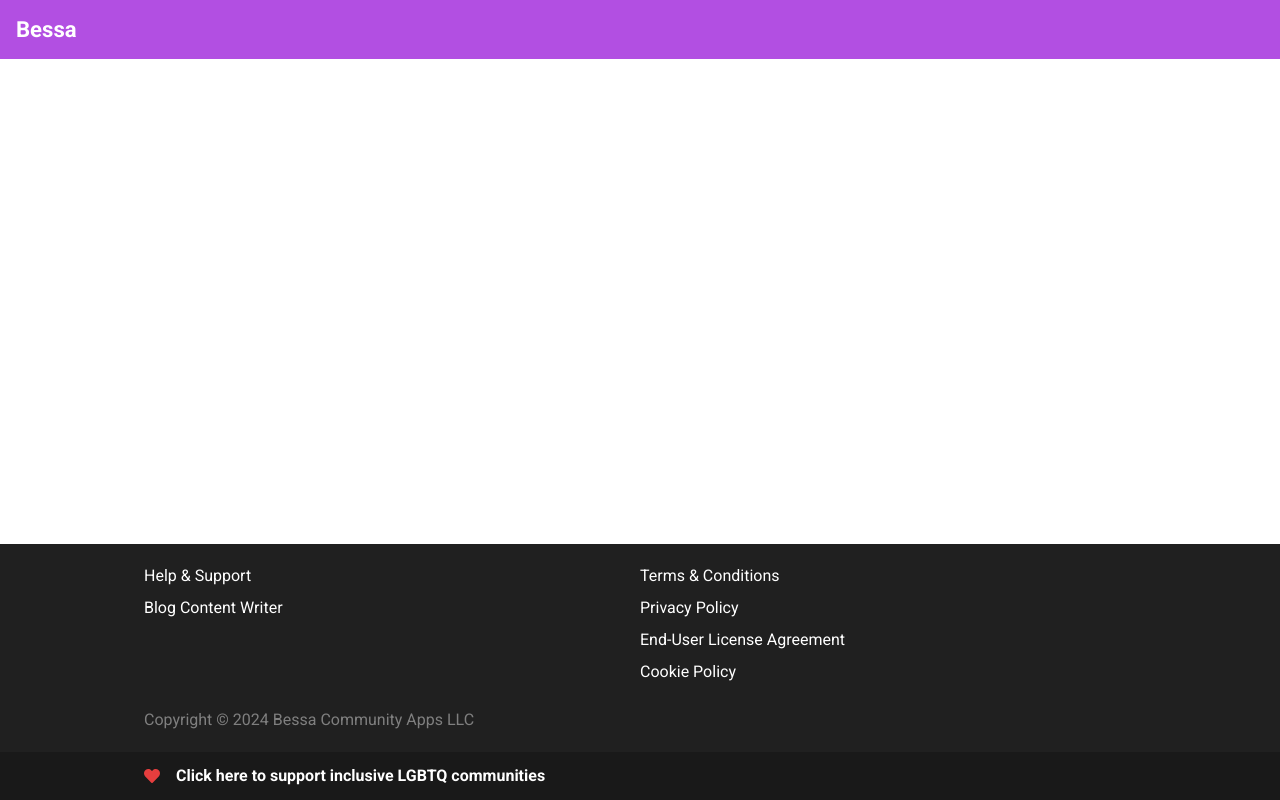
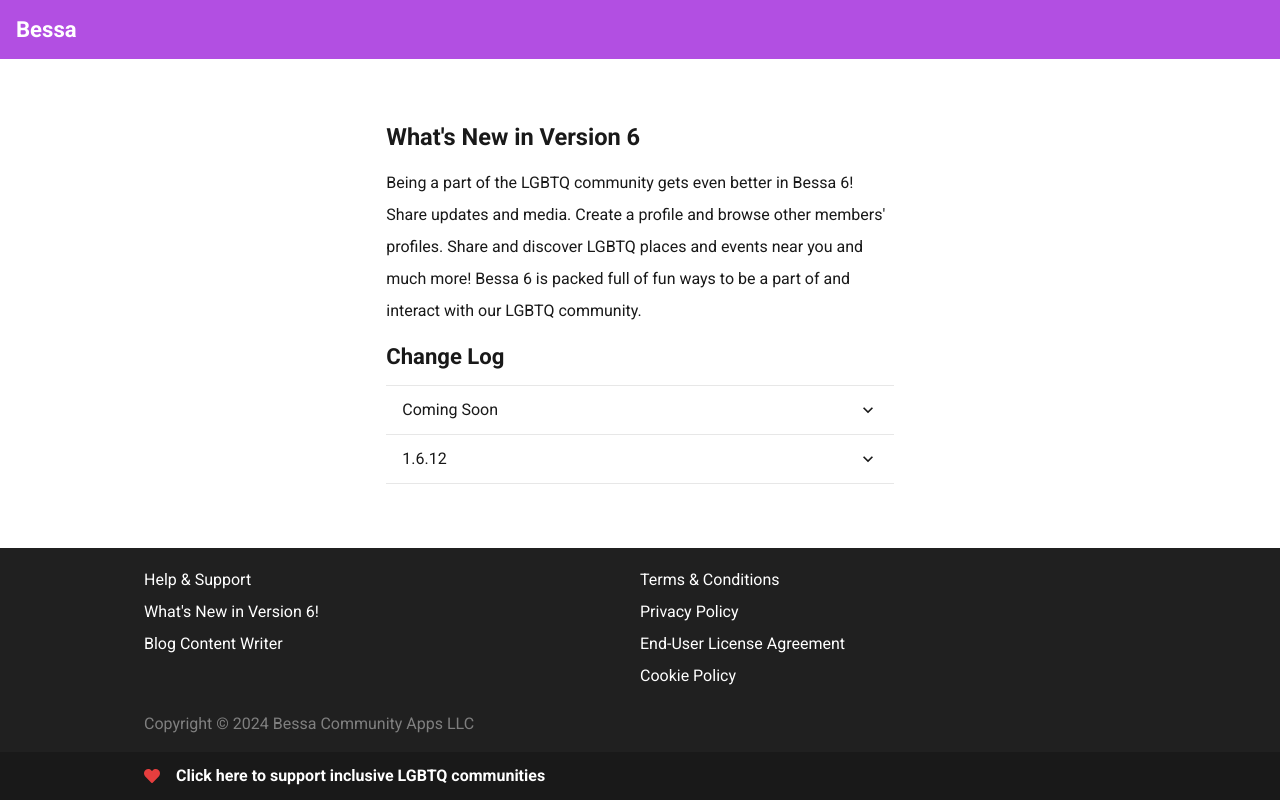
Before and after one commit to bessaapps/bessa-website, a Next.js app: page /whats-new in a window 1280 px wide. Before the commit this address had no page. Built offline with nearby package versions, Linux system fonts and the light colour scheme.

Commit message:
Think twice, code once.

```diff
--- a/app/sitemap.js
+++ b/app/sitemap.js
@@ -14,6 +14,12 @@ export default function sitemap() {
     },
     {
       url: "https://getbessa.com/support",
+      lastModified: new Date(),
+      changeFrequency: "daily",
+      priority: 0.7
+    },
+    {
+      url: "https://getbessa.com/whats-new",
       lastModified: new Date(),
       changeFrequency: "daily",
       priority: 0.7
--- /dev/null
+++ b/app/whats-new/page.js
@@ -0,0 +1,109 @@
+import {
+  Container,
+  Heading,
+  ListItem,
+  Text,
+  UnorderedList,
+  Accordion,
+  AccordionPanel,
+  AccordionButton,
+  AccordionItem,
+  Box,
+  AccordionIcon
+} from "@chakra-ui/react";
+import { title, url } from "@/utils/constants";
+
+export const metadata = {
+  title: `What's New in Version 6! | ${title}`,
+  description:
+    "Being a part of the LGBTQ community gets even better in Bessa 6! It's packed full of fun ways to be a part of and interact with our LGBTQ community.",
+  openGraph: {
+    title: `What's New in Version 6! | ${title}`,
+    description:
+      "Being a part of the LGBTQ community gets even better in Bessa 6! It's packed full of fun ways to be a part of and interact with our LGBTQ community.",
+    url: `${url}/whats-new`,
+    siteName: "Bessa",
+    images: [
+      {
+        url: `${url}/images/social.png`,
+        width: 800,
+        height: 600
+      }
+    ],
+    locale: "en_US",
+    type: "website"
+  }
+};
+
+const jsonLd = {
+  "@context": "https://schema.org",
+  "@type": "BlogPosting",
+  headline: `What's New in Version 6! | ${title}`,
+  url: `${url}/whats-new`,
+  image: `${url}/images/social.png`,
+  datePublished: "2024-07-21T00:00:00+00:00",
+  dateModified: "2024-07-21T00:00:00+00:00",
+  author: "Topher"
+};
+
+export default function WhatsNew() {
+  const changes = [
+    {
+      button: "Coming Soon",
+      items: ["Automatically Load More Members", "Improved Data Security"]
+    },
+    {
+      button: "1.6.12",
+      items: [
+        "New Flair Banner on your Profile",
+        "See Place Reviews in your Feed",
+        "Search Places in the Map",
+        "Birthdays!",
+        "Fixed Notifications Count"
+      ]
+    }
+  ];
+
+  return (
+    <section>
+      <script
+        type={"application/ld+json"}
+        dangerouslySetInnerHTML={{ __html: JSON.stringify(jsonLd) }}
+      />
+      <Container py={16}>
+        <Heading as={"h1"} mb={4}>
+          What&apos;s New in Version 6
+        </Heading>
+        <Text mb={4}>
+          Being a part of the LGBTQ community gets even better in Bessa 6! Share
+          updates and media. Create a profile and browse other members&apos;
+          profiles. Share and discover LGBTQ places and events near you and much
+          more! Bessa 6 is packed full of fun ways to be a part of and interact
+          with our LGBTQ community.
+        </Text>
+        <Heading as={"h2"} mb={4}>
+          Change Log
+        </Heading>
+        <Accordion>
+          {changes?.map((change, index) => (
+            <AccordionItem key={index}>
+              <AccordionButton>
+                <Box flex={1} textAlign={"left"}>
+                  {change?.button}
+                </Box>
+                <AccordionIcon />
+              </AccordionButton>
+              <AccordionPanel pb={4}>
+                <UnorderedList spacing={2} mb={4}>
+                  {change?.items?.map((item, index) => (
+                    <ListItem key={index}>{item}</ListItem>
+                  ))}
+                </UnorderedList>
+              </AccordionPanel>
+            </AccordionItem>
+          ))}
+        </Accordion>
+      </Container>
+    </section>
+  );
+}
--- a/components/navigation/Footer.js
+++ b/components/navigation/Footer.js
@@ -13,6 +13,10 @@ export default function Footer() {
     {
       href: "support",
       anchor: "Help & Support"
+    },
+    {
+      href: "whats-new",
+      anchor: "What's New in Version 6!"
     },
     {
       href: "blog-content-writer",
--- a/components/navigation/Top.js
+++ b/components/navigation/Top.js
@@ -24,6 +24,10 @@ export default function Top() {
     {
       href: "support",
       anchor: "Help & Support"
+    },
+    {
+      href: "whats-new",
+      anchor: "What's New in Version 6!"
     },
     {
       href: "blog-content-writer",
```
